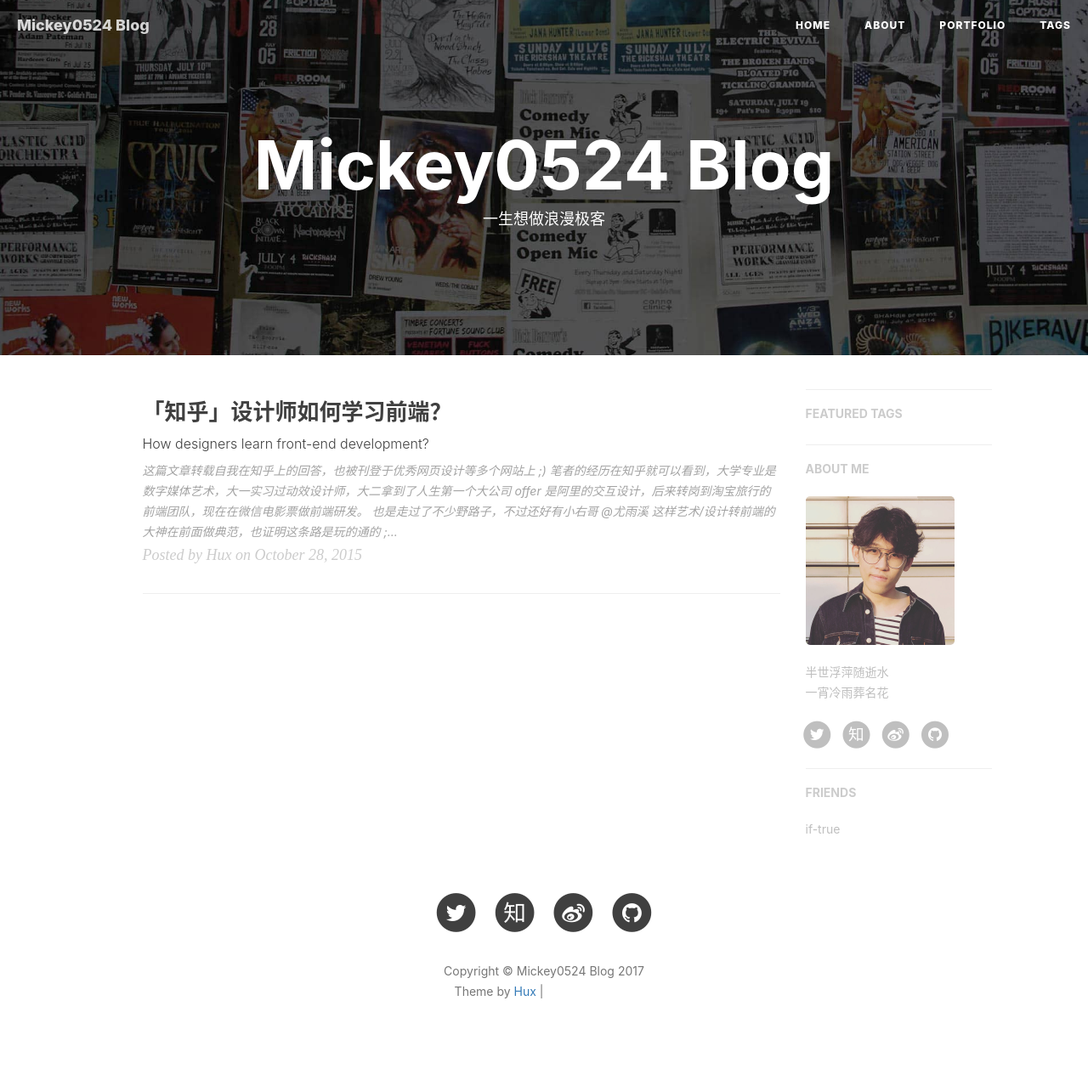
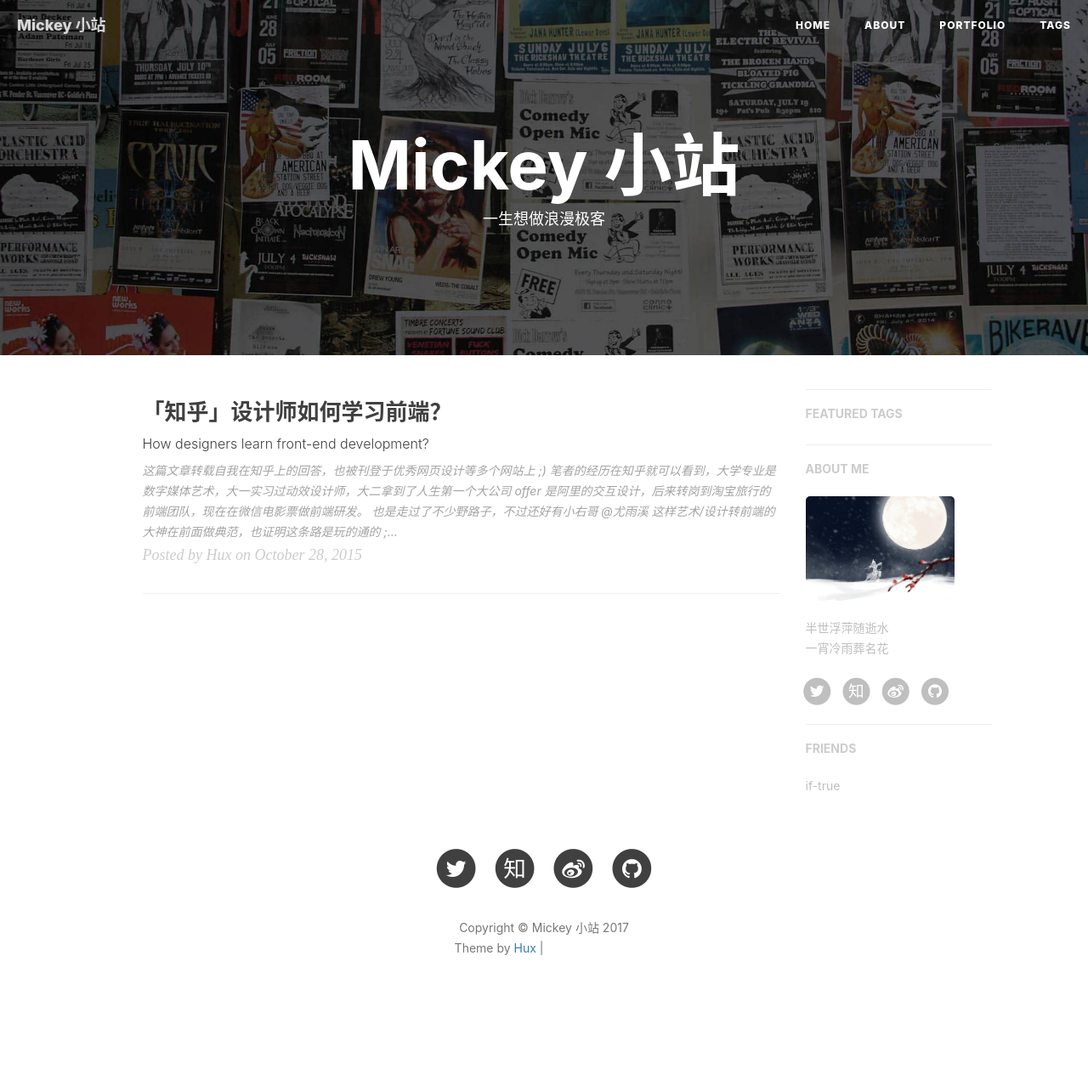
Before and after one commit to mickey0524/mickey0524.github.io, a Jekyll site: the page built from index.html, in a window 1280 px wide. Shown: the whole page at 85% size. Built offline with Jekyll 4.4.1, drawn with Linux system fonts in a browser that asks for light colours; nearby versions of some CDN libraries; the list of posts is cut into pages by our own code; comment, search, counter and statistics services are not loaded; after the commit the page ends 1220 px from its top, so only the background shows below that; grey boxes are pictures that could not be loaded.

Commit message:
fix(config): change config

```diff
--- a/_config.yml
+++ b/_config.yml
@@ -1,6 +1,6 @@
 # Site settings
-title: Mickey0524 Blog
-SEOTitle: 白皓的博客 | Mickey0524 Blog
+title: Mickey 小站
+SEOTitle: 白皓的博客 | Mickey 小站
 header-img: img/home-bg.jpg
 email: buptbh@163.com
 description: "web前端 | 白皓，Web & Front-End Engineer | 这里是 @mickey0524白皓 的个人博客，与你一起发现更大的世界。"
@@ -60,15 +60,15 @@
 # ba_track_id: [your track id]
 
 # Google Analytics
-ga_track_id: 'UA-49627206-1'            # Format: UA-xxxxxx-xx
-ga_domain: huangxuan.me
+# ga_track_id: 'UA-49627206-1'            # Format: UA-xxxxxx-xx
+# ga_domain: huangxuan.me
 
 
 
 # Sidebar settings
 sidebar: true                           # whether or not using Sidebar.
 sidebar-about-description: "半世浮萍随逝水<br>一宵冷雨葬名花"
-sidebar-avatar: /img/avatar-hux.jpg      # use absolute URL, seeing it's used in both `/` and `/about/`
+sidebar-avatar: /img/2.jpg      # use absolute URL, seeing it's used in both `/` and `/about/`
 
 
 
```
Also changed, not shown: img/2.jpg (added), 1 other file.
